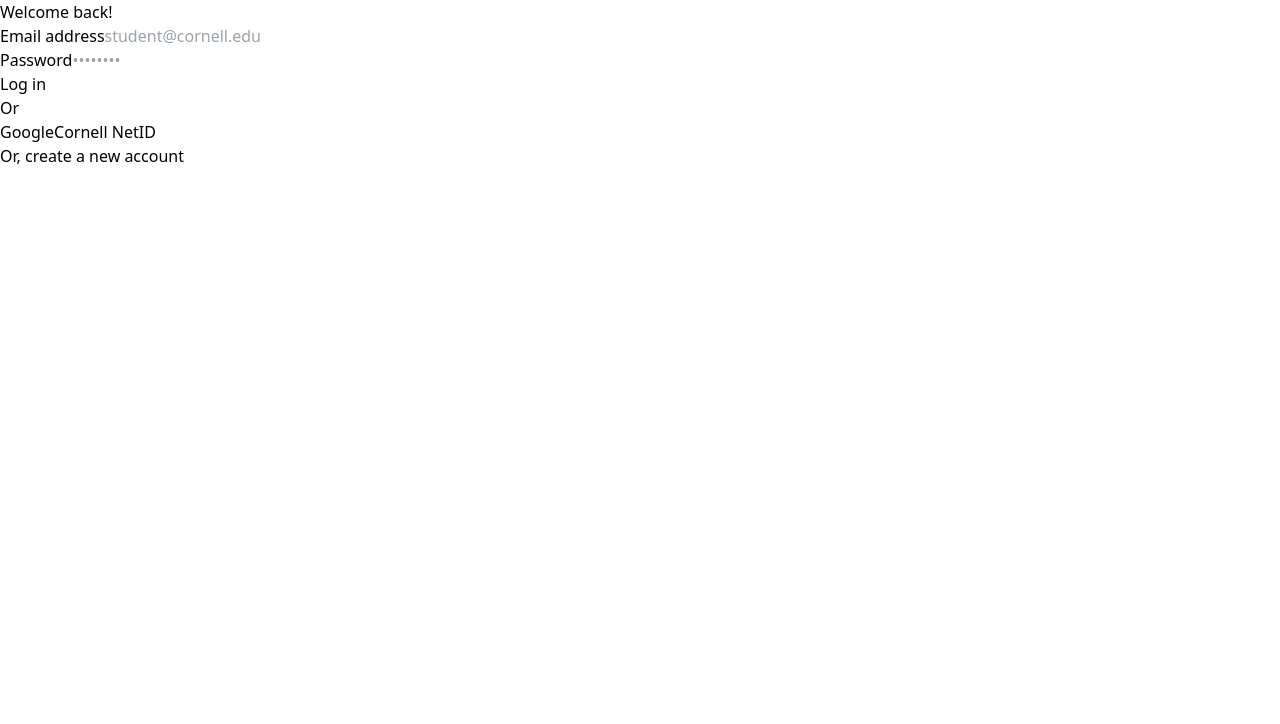
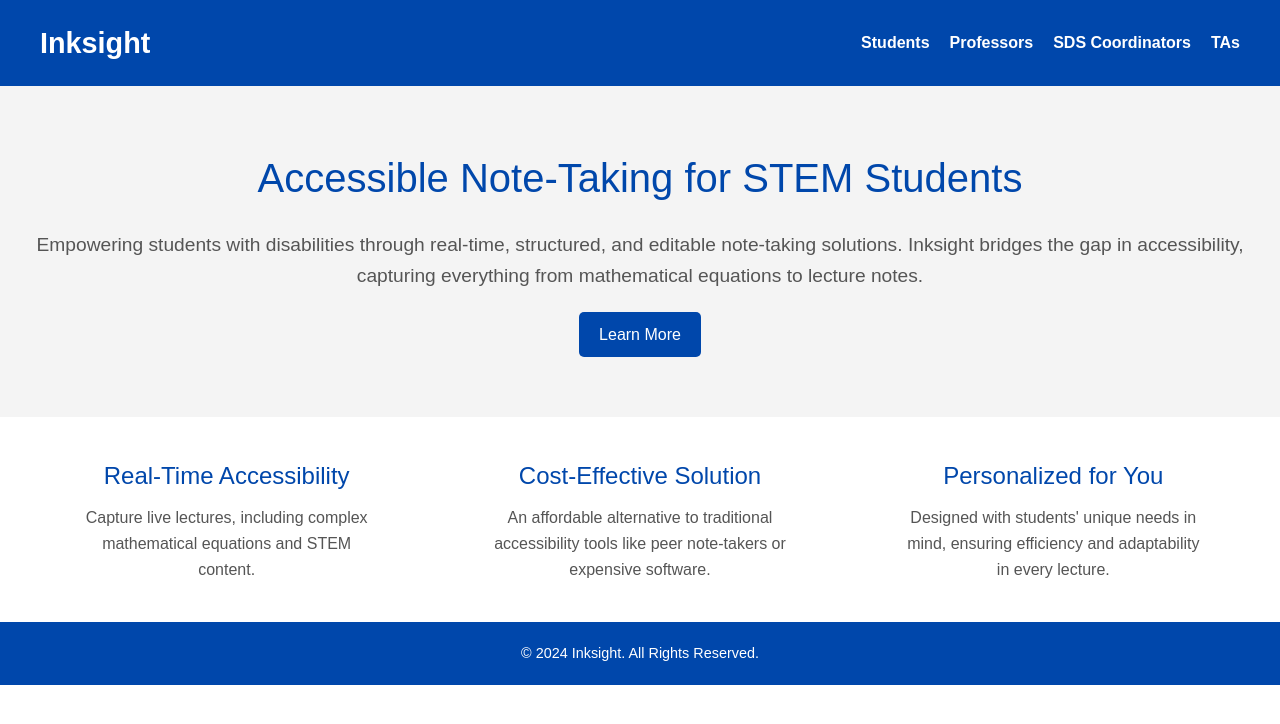
Before and after one commit to Cornell-InkSight/InkSightMVP, a Vue app in the folder frontend/: page / in a window 1280 px wide. Shown: the top 724 px of the page. Built offline with nearby package versions, Linux system fonts and the light colour scheme; what vue-sweetalert2, vue-tippy would draw is missing.

Commit message:
new home page

```diff
--- /dev/null
+++ b/frontend/src/components/Home.vue
@@ -0,0 +1,179 @@
+<template>
+    <div class="landing-page">
+      <!-- Header -->
+      <header class="header">
+        <h1 class="title">Inksight</h1>
+        <nav class="nav">
+          <ul>
+            <li><router-link to="/students/1">Students</router-link></li>
+            <li><router-link to="/professors/1">Professors</router-link></li>
+            <li><router-link to="/sdscoordinators/1">SDS Coordinators</router-link></li>
+            <li><router-link to="/tas/1">TAs</router-link></li>
+          </ul>
+        </nav>
+      </header>
+
+      <!-- Hero Section -->
+      <section class="hero">
+        <div class="hero-content">
+          <h2>Accessible Note-Taking for STEM Students</h2>
+          <p>
+            Empowering students with disabilities through real-time, structured, and editable note-taking solutions.
+            Inksight bridges the gap in accessibility, capturing everything from mathematical equations to lecture notes.
+          </p>
+          <button class="cta-button">Learn More</button>
+        </div>
+      </section>
+
+      <!-- Features Section -->
+      <section class="features">
+        <div class="feature">
+          <h3>Real-Time Accessibility</h3>
+          <p>Capture live lectures, including complex mathematical equations and STEM content.</p>
+        </div>
+        <div class="feature">
+          <h3>Cost-Effective Solution</h3>
+          <p>An affordable alternative to traditional accessibility tools like peer note-takers or expensive software.</p>
+        </div>
+        <div class="feature">
+          <h3>Personalized for You</h3>
+          <p>
+            Designed with students' unique needs in mind, ensuring efficiency and adaptability in every lecture.
+          </p>
+        </div>
+      </section>
+
+      <!-- Footer -->
+      <footer class="footer">
+        <p>© 2024 Inksight. All Rights Reserved.</p>
+      </footer>
+    </div>
+  </template>
+
+  <script setup>
+  // No logic is needed for a static landing page
+  </script>
+
+  <style>
+  /* General Styles */
+  body {
+    margin: 0;
+    font-family: Arial, sans-serif;
+    color: #333;
+    line-height: 1.6;
+  }
+
+  .landing-page {
+    display: flex;
+    flex-direction: column;
+    align-items: center;
+  }
+
+  /* Header */
+  .header {
+    display: flex;
+    justify-content: space-between;
+    align-items: center;
+    width: 100%;
+    padding: 20px 40px;
+    background-color: #0047AB;
+    color: white;
+  }
+
+  .header .title {
+    font-size: 1.8em;
+    font-weight: bold;
+  }
+
+  .header .nav ul {
+    list-style: none;
+    display: flex;
+    gap: 20px;
+    padding: 0;
+    margin: 0;
+  }
+
+  .header .nav ul li {
+    display: inline;
+  }
+
+  .header .nav ul li a {
+    text-decoration: none;
+    color: white;
+    font-weight: bold;
+    transition: color 0.3s;
+  }
+
+  .header .nav ul li a:hover {
+    color: #FFD700;
+  }
+
+  /* Hero Section */
+  .hero {
+    width: 100%;
+    background-color: #f4f4f4;
+    text-align: center;
+    padding: 60px 20px;
+  }
+
+  .hero .hero-content h2 {
+    font-size: 2.5em;
+    color: #0047AB;
+  }
+
+  .hero .hero-content p {
+    font-size: 1.2em;
+    margin: 20px 0;
+    color: #555;
+  }
+
+  .hero .cta-button {
+    padding: 10px 20px;
+    background-color: #0047AB;
+    color: white;
+    border: none;
+    border-radius: 5px;
+    cursor: pointer;
+    font-size: 1em;
+    transition: background-color 0.3s;
+  }
+
+  .hero .cta-button:hover {
+    background-color: #00337A;
+  }
+
+  /* Features Section */
+  .features {
+    display: flex;
+    justify-content: space-around;
+    text-align: center;
+    width: 100%;
+    padding: 40px 20px;
+    background-color: #fff;
+  }
+
+  .features .feature {
+    max-width: 300px;
+  }
+
+  .features .feature h3 {
+    font-size: 1.5em;
+    color: #0047AB;
+    margin-bottom: 10px;
+  }
+
+  .features .feature p {
+    font-size: 1em;
+    color: #555;
+  }
+
+  /* Footer */
+  .footer {
+    text-align: center;
+    padding: 20px 0;
+    background-color: #0047AB;
+    color: white;
+    width: 100%;
+    font-size: 0.9em;
+  }
+  </style>
--- a/frontend/src/router/index.ts
+++ b/frontend/src/router/index.ts
@@ -2,7 +2,10 @@ import { createRouter, createWebHistory } from 'vue-router';
 
 const routes = [
     {
-        path: "/", component: () => import("@/components/Authentication/Home.vue"),
+        path: "/", component: () => import("@/components/Home.vue"),
+    },
+    {
+        path: "/signin", component: () => import("@/components/Authentication/SignIn.vue"),
     },
     {
         path: "/students/:studentId", component: () => import("@/components/StudentPortal/StudentPortal.vue"),
```
Also changed, not shown: frontend/src/components/Authentication/SignIn.vue (renamed from frontend/src/components/Authentication/Home.vue).
